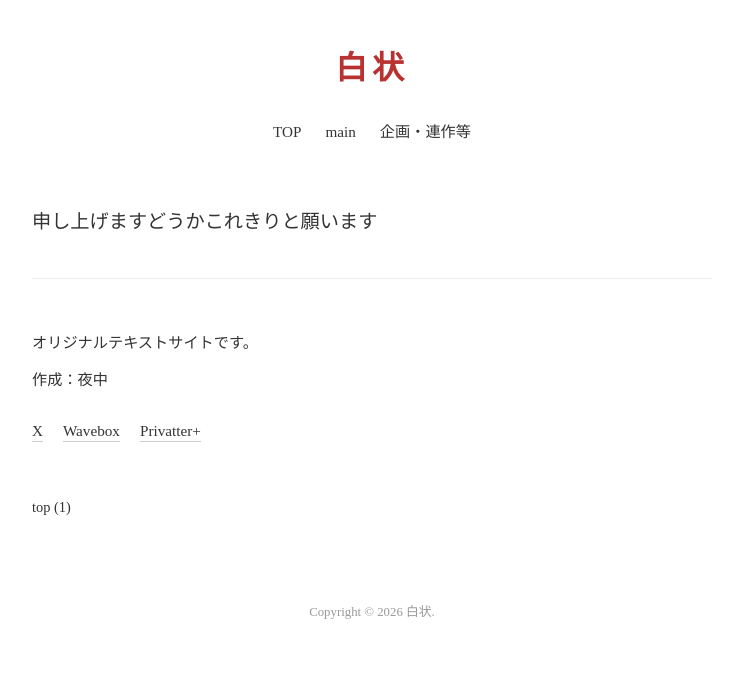
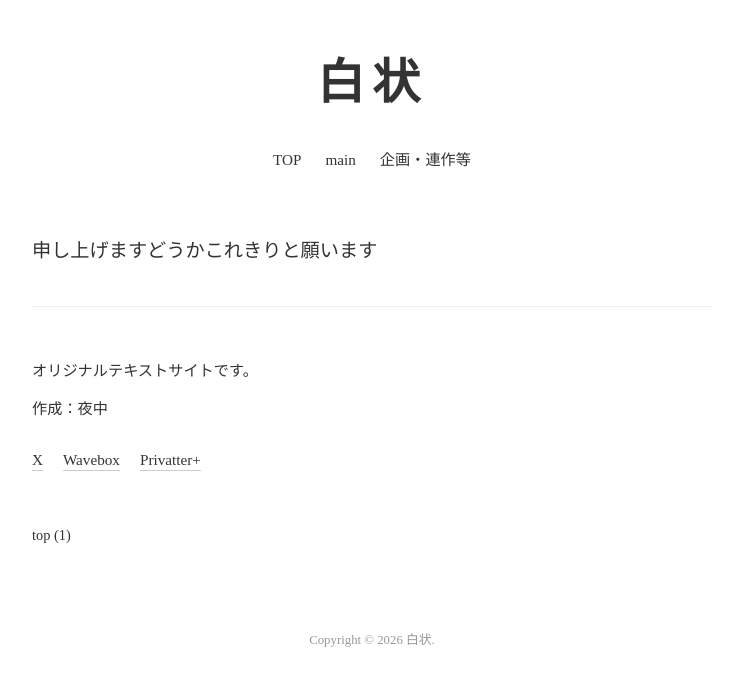
Before and after one commit to yonaka2/yonaka2.github.io, a plain HTML site: page index.html in a window 1280 px wide. Shown: the whole page, without its empty margins (268-1011 px from the left). Drawn offline with Linux system fonts and the light colour scheme.

Commit message:
Update style.css

```diff
--- a/style.css
+++ b/style.css
@@ -33,11 +33,12 @@ ul {
 .site-header {
   text-align: center;
   margin-bottom: 60px;
+  color: #e2041b;
 }
 
 .site-title {
-  font-size: 2rem;
-  font-weight: normal;
+  font-size: 3rem;
+  font-weight: bold;
   letter-spacing: 0.15em;
   margin-bottom: 20px;
 }
@@ -104,8 +105,3 @@ ul {
   font-size: 0.8rem;
   color: #999999;
 }
-/* サイトタイトル「白状」を赤くする */
-.site-title a {
-  font-weight: bold;
-  color: #b83232;
-}
```
